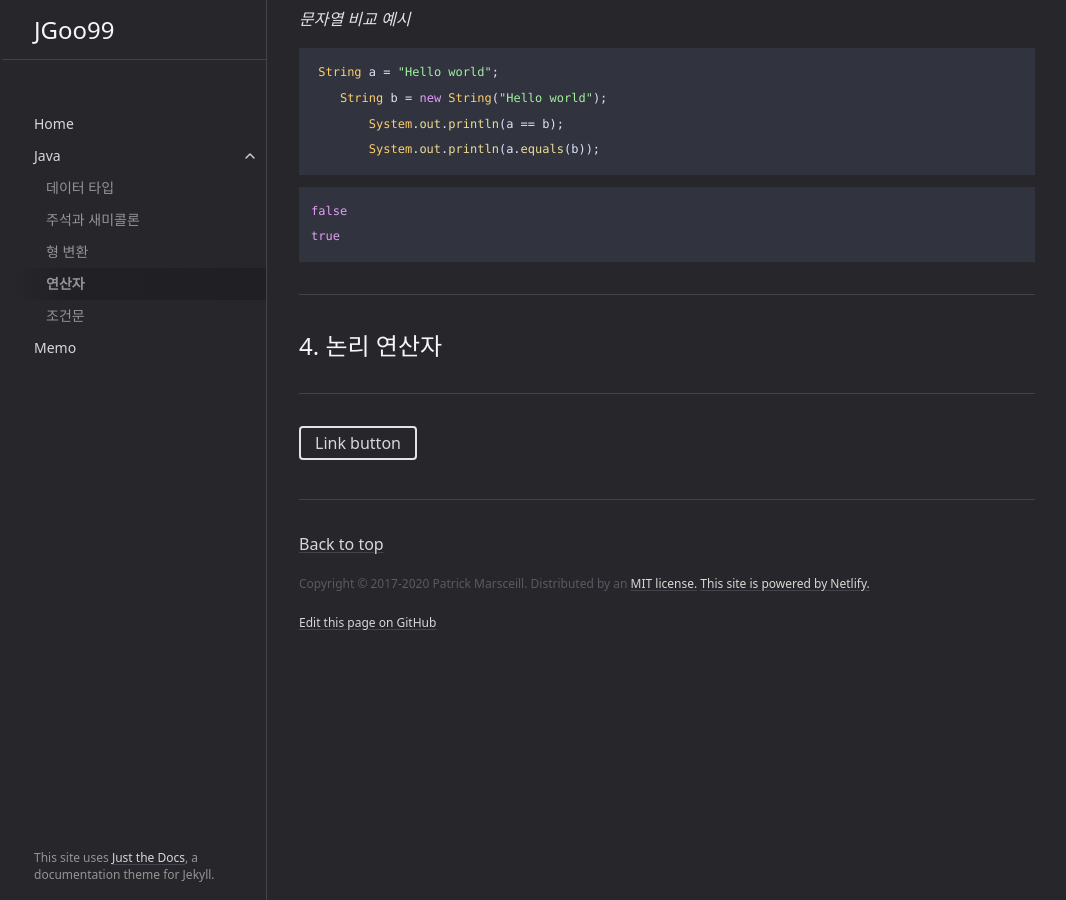
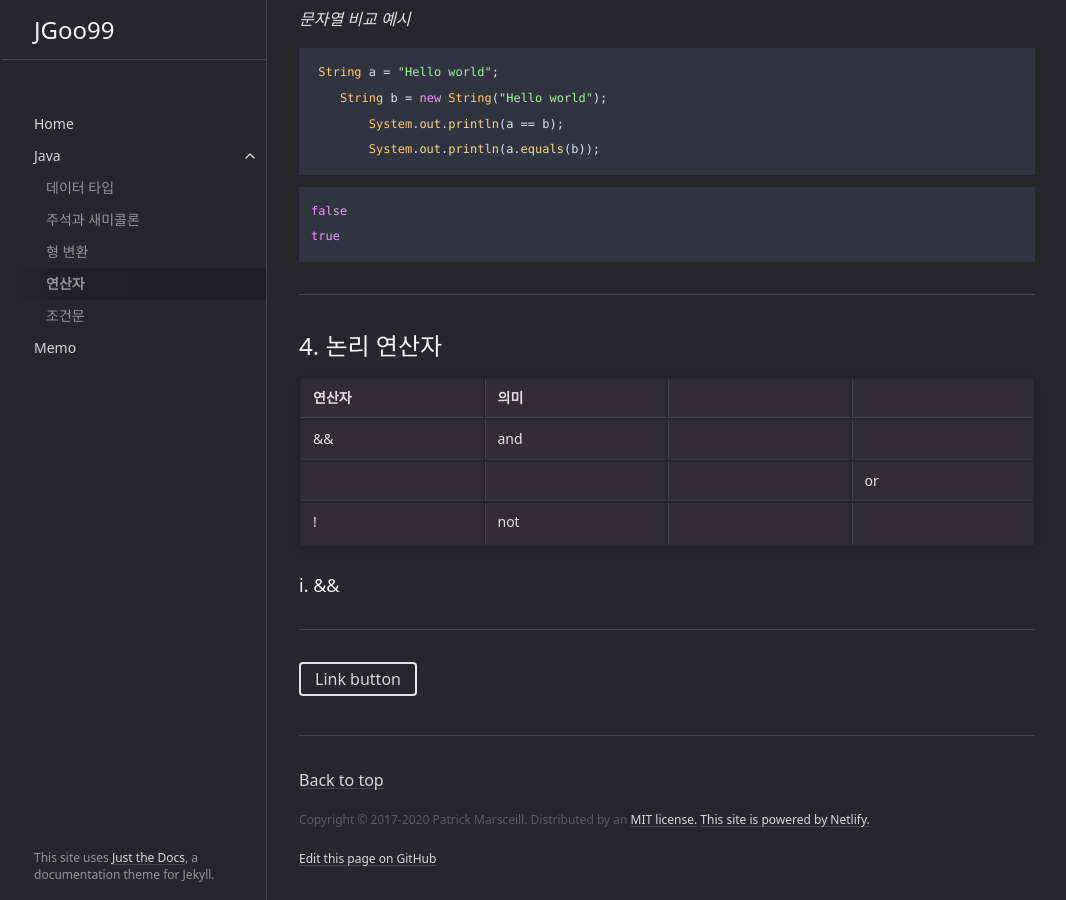
Before and after one commit to JGoo99/JGoo99.github.io, a Jekyll site: the page built from docs/java.md/operator.md, in a window 1280 px wide and 900 px high, scrolled down 1743 px. Shown: the whole window, without its empty margins (105-1171 px from the left). Built offline with Jekyll 4.4.1, drawn with Linux system fonts in a browser that asks for light colours.

Commit message:
update_0407

```diff
--- a/docs/java.md/operator.md
+++ b/docs/java.md/operator.md
@@ -80,6 +80,13 @@ true
 
 ## 4. 논리 연산자
 
+| 연산자    | 의미       |
+|:--------|:----------|
+| &&      | and       |
+| ||      | or        |
+| !       | not       |
+
+### i. &&
 ---
 
 
```
Also changed, not shown: docs/java.md/java.md (+3 -3 lines), index.md (+1 -1 lines).
